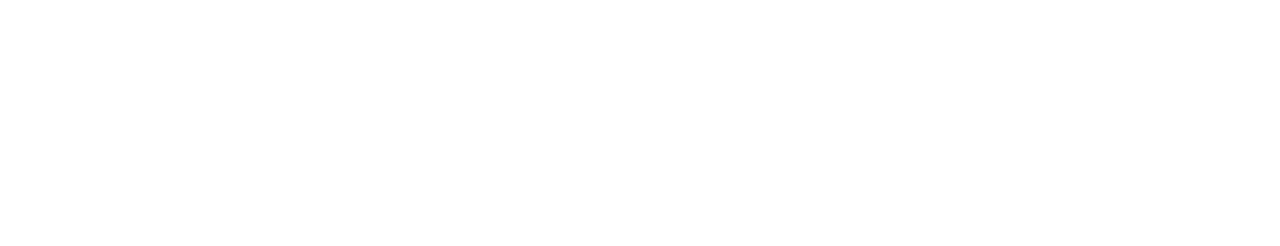
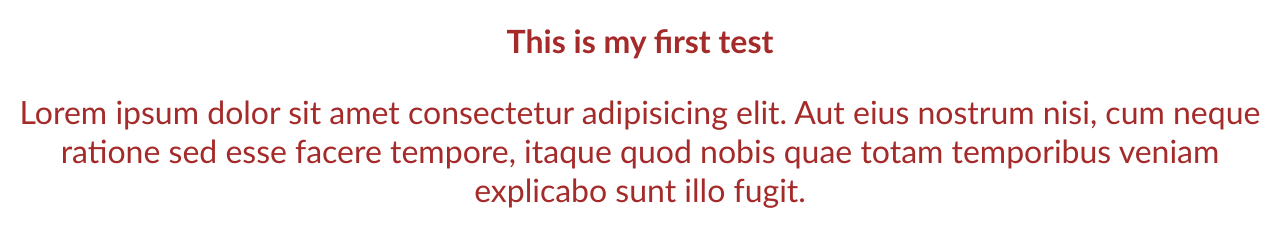
Before and after one commit to Rakeinn/beta-test, a plain HTML site: page index.html in a window 1280 px wide. Drawn offline with Linux system fonts and the light colour scheme.

Commit message:
initial block

```diff
--- a/index.html
+++ b/index.html
@@ -4,8 +4,12 @@
     <meta charset="UTF-8">
     <meta name="viewport" content="width=device-width, initial-scale=1.0">
     <title>My first Beta</title>
+    <link rel="stylesheet" href="/styles/style.css">
 </head>
 <body>
-
+    <div>
+        <h1 class="div">This is my first test</h1>
+        <p class="div">Lorem ipsum dolor sit amet consectetur adipisicing elit. Aut eius nostrum nisi, cum neque ratione sed esse facere tempore, itaque quod nobis quae totam temporibus veniam explicabo sunt illo fugit.</p>
+    </div>
 </body>
 </html>
--- /dev/null
+++ b/styles/style.css
@@ -0,0 +1,7 @@
+.div
+{
+    font-family: 'Gill Sans', 'Gill Sans MT', Calibri, 'Trebuchet MS', sans-serif;
+    font-size: xx-large;
+    text-align: center;
+    color: brown;
+}
```
